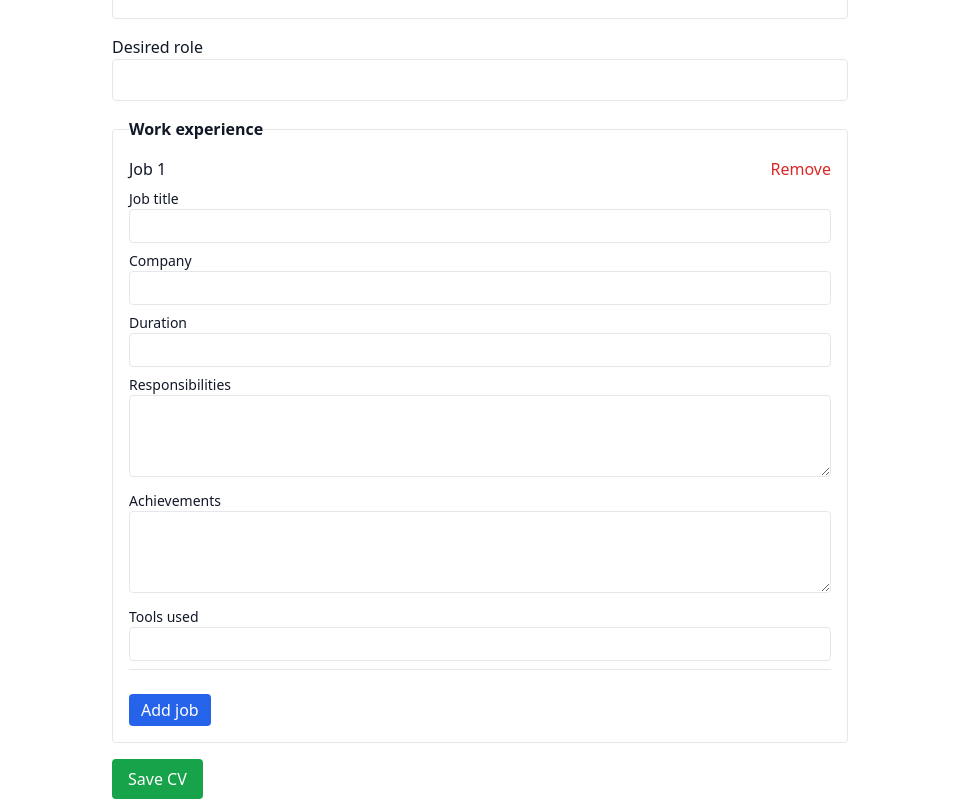
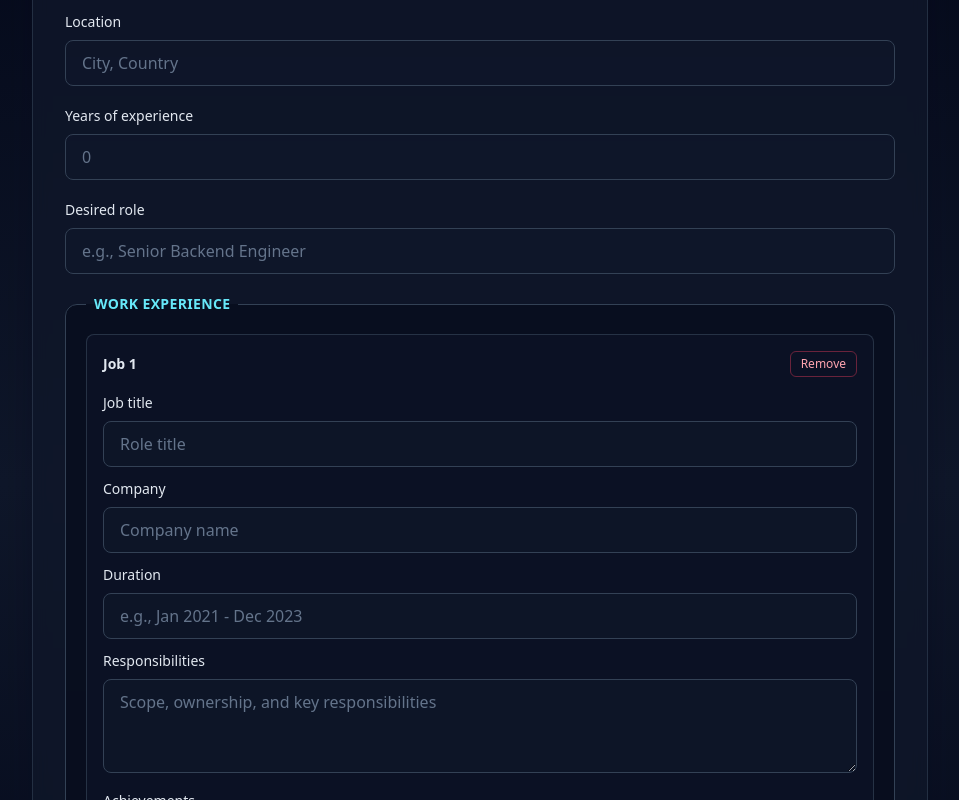
Before and after one commit to ZolileN/ai-cv-assist-app, a Next.js app in the folder frontend/: page /cv-builder in a window 1280 px wide. Shown: the part 340-1140 px from the top of the page, without its empty margins (160-1119 px from the left). Built offline with nearby package versions, Linux system fonts and the light colour scheme; no server answers.

Commit message:
cv builder page modified

```diff
--- a/frontend/src/app/cv-builder/page.tsx
+++ b/frontend/src/app/cv-builder/page.tsx
@@ -29,7 +29,7 @@ export default function CVBuilderPage() {
     register,
     control,
     handleSubmit,
-    formState: { errors },
+    formState: { errors, isSubmitting },
   } = useForm<CVFormValues>({
     defaultValues: {
       experiences: [
@@ -49,6 +49,11 @@ export default function CVBuilderPage() {
     name: "experiences",
     control,
   });
+
+  const inputClass =
+    "w-full rounded-lg border border-slate-700 bg-slate-900/70 px-4 py-2.5 text-slate-100 placeholder:text-slate-500 focus:border-cyan-400 focus:outline-none focus:ring-2 focus:ring-cyan-400/20";
+  const labelClass = "mb-2 block text-sm font-medium text-slate-200";
+  const errorClass = "mt-1 text-sm text-rose-300";
 
   const onSubmit = async (data: CVFormValues) => {
     try {
@@ -77,132 +82,153 @@ export default function CVBuilderPage() {
   };
 
   return (
-    <div className="max-w-3xl mx-auto p-4">
-      <h1 className="text-2xl font-bold mb-4">CV builder</h1>
-      {error && <p className="text-red-500 mb-2">{error}</p>}
-      <form onSubmit={handleSubmit(onSubmit)} className="space-y-4">
+    <main className="min-h-screen bg-gradient-to-b from-slate-950 via-slate-900 to-slate-950 px-4 py-10 sm:px-6 lg:px-8">
+      <div className="mx-auto max-w-4xl rounded-2xl border border-slate-700/60 bg-slate-900/80 p-6 shadow-2xl shadow-slate-950/40 backdrop-blur sm:p-8">
+        <p className="mb-2 text-center text-xs font-semibold uppercase tracking-wider text-cyan-300">
+          TalentSignal
+        </p>
+        <h1 className="mb-2 text-center text-3xl font-bold text-white">CV Builder</h1>
+        <p className="mb-8 text-center text-sm text-slate-400">
+          Structure your experience with measurable impact for stronger recruiter visibility.
+        </p>
+
+        {error && (
+          <div className="mb-5 rounded-lg border border-rose-500/40 bg-rose-500/10 px-4 py-3 text-sm text-rose-200">
+            {error}
+          </div>
+        )}
+
+        <form onSubmit={handleSubmit(onSubmit)} className="space-y-5">
           <div>
-          <label className="block font-medium">Name</label>
+            <label className={labelClass}>Name</label>
           <input
             {...register("name", { required: "Name is required" })}
-            className="w-full border p-2 rounded"
+            className={inputClass}
+            placeholder="Your full name"
           />
-          {errors.name && (
-            <p className="text-red-500">{errors.name.message}</p>
-          )}
+            {errors.name && <p className={errorClass}>{errors.name.message}</p>}
           </div>
 
           <div>
-          <label className="block font-medium">Location</label>
+            <label className={labelClass}>Location</label>
           <input
             {...register("location", { required: "Location is required" })}
-            className="w-full border p-2 rounded"
+            className={inputClass}
+            placeholder="City, Country"
           />
-          {errors.location && (
-            <p className="text-red-500">{errors.location.message}</p>
-          )}
+            {errors.location && <p className={errorClass}>{errors.location.message}</p>}
           </div>
 
           <div>
-          <label className="block font-medium">Years of experience</label>
+            <label className={labelClass}>Years of experience</label>
           <input
             type="number"
             {...register("years_experience", {
               valueAsNumber: true,
               min: 0,
             })}
-            className="w-full border p-2 rounded"
+            className={inputClass}
+            placeholder="0"
           />
           </div>
 
           <div>
-          <label className="block font-medium">Desired role</label>
+            <label className={labelClass}>Desired role</label>
           <input
             {...register("desired_role", {
               required: "Desired role is required",
             })}
-            className="w-full border p-2 rounded"
+            className={inputClass}
+            placeholder="e.g., Senior Backend Engineer"
           />
           {errors.desired_role && (
-            <p className="text-red-500">{errors.desired_role.message}</p>
+              <p className={errorClass}>{errors.desired_role.message}</p>
           )}
           </div>
 
-        <fieldset className="border rounded p-4">
-          <legend className="font-semibold">Work experience</legend>
+          <fieldset className="rounded-xl border border-slate-700 bg-slate-950/50 p-5">
+            <legend className="px-2 text-sm font-semibold uppercase tracking-wide text-cyan-300">
+              Work Experience
+            </legend>
 
             {fields.map((field, idx) => (
               <div
                 key={field.id}
-              className="mb-4 border-b pb-2"
+                className="mb-4 rounded-lg border border-slate-700/70 bg-slate-900/60 p-4"
               >
-              <div className="flex justify-between items-center">
-                <h4 className="font-medium">Job {idx + 1}</h4>
+                <div className="flex items-center justify-between">
+                  <h4 className="text-sm font-semibold text-slate-200">Job {idx + 1}</h4>
                 <button
                   type="button"
                   onClick={() => remove(idx)}
-                  className="text-red-600 hover:underline"
+                  className="rounded-md border border-rose-500/40 px-2.5 py-1 text-xs font-medium text-rose-300 transition-colors hover:bg-rose-500/10"
                 >
                   Remove
                 </button>
                 </div>
 
-              <div className="mt-2 space-y-2">
+                <div className="mt-4 space-y-3">
                   <div>
-                  <label className="block text-sm">Job title</label>
+                    <label className={labelClass}>Job title</label>
                   <input
                     {...register(`experiences.${idx}.job_title` as const, {
                       required: true,
                     })}
-                    className="w-full border p-1 rounded"
+                    className={inputClass}
+                    placeholder="Role title"
                   />
                   </div>
 
                   <div>
-                  <label className="block text-sm">Company</label>
+                    <label className={labelClass}>Company</label>
                   <input
                     {...register(`experiences.${idx}.company` as const, {
                       required: true,
                     })}
-                    className="w-full border p-1 rounded"
+                    className={inputClass}
+                    placeholder="Company name"
                   />
                   </div>
 
                   <div>
-                  <label className="block text-sm">Duration</label>
+                    <label className={labelClass}>Duration</label>
                   <input
                     {...register(`experiences.${idx}.duration` as const, {
                       required: true,
                     })}
-                    className="w-full border p-1 rounded"
+                    className={inputClass}
+                    placeholder="e.g., Jan 2021 - Dec 2023"
                   />
                   </div>
 
                   <div>
-                  <label className="block text-sm">Responsibilities</label>
+                    <label className={labelClass}>Responsibilities</label>
                   <textarea
                     {...register(
                       `experiences.${idx}.responsibilities` as const
                     )}
                     rows={3}
-                    className="w-full border p-1 rounded"
+                    className={inputClass}
+                    placeholder="Scope, ownership, and key responsibilities"
                   />
                   </div>
 
                   <div>
-                  <label className="block text-sm">Achievements</label>
+                    <label className={labelClass}>Achievements</label>
                   <textarea
                     {...register(`experiences.${idx}.achievements` as const)}
                     rows={3}
-                    className="w-full border p-1 rounded"
+                    className={inputClass}
+                    placeholder="Quantified outcomes and notable wins"
                   />
                   </div>
 
                   <div>
-                  <label className="block text-sm">Tools used</label>
+                    <label className={labelClass}>Tools used</label>
                   <input
                     {...register(`experiences.${idx}.tools` as const)}
-                    className="w-full border p-1 rounded"
+                    className={inputClass}
+                    placeholder="Comma-separated tools, frameworks, platforms"
                   />
                   </div>
                 </div>
@@ -221,7 +247,7 @@ export default function CVBuilderPage() {
                   tools: "",
                 })
               }
-            className="mt-2 px-3 py-1 bg-blue-600 text-white rounded"
+              className="mt-2 w-full rounded-lg border border-slate-600 bg-slate-800 px-3 py-2 text-sm font-semibold text-slate-200 transition-colors hover:bg-slate-700 sm:w-auto"
             >
               Add job
             </button>
@@ -229,11 +255,13 @@ export default function CVBuilderPage() {
 
           <button
             type="submit"
-          className="px-4 py-2 bg-green-600 text-white rounded"
+            disabled={isSubmitting}
+            className="w-full rounded-lg bg-cyan-500 px-4 py-2.5 font-semibold text-slate-950 transition-colors hover:bg-cyan-400 hover:text-slate-950 disabled:cursor-not-allowed disabled:bg-slate-600 disabled:text-slate-200"
           >
-          Save CV
+            {isSubmitting ? "Saving..." : "Save CV"}
           </button>
         </form>
       </div>
+    </main>
   );
 }
```
Also changed, not shown: 1 other file (tests, documents, lock files or other folders). Lines whose indentation alone changed are shown as unchanged.
